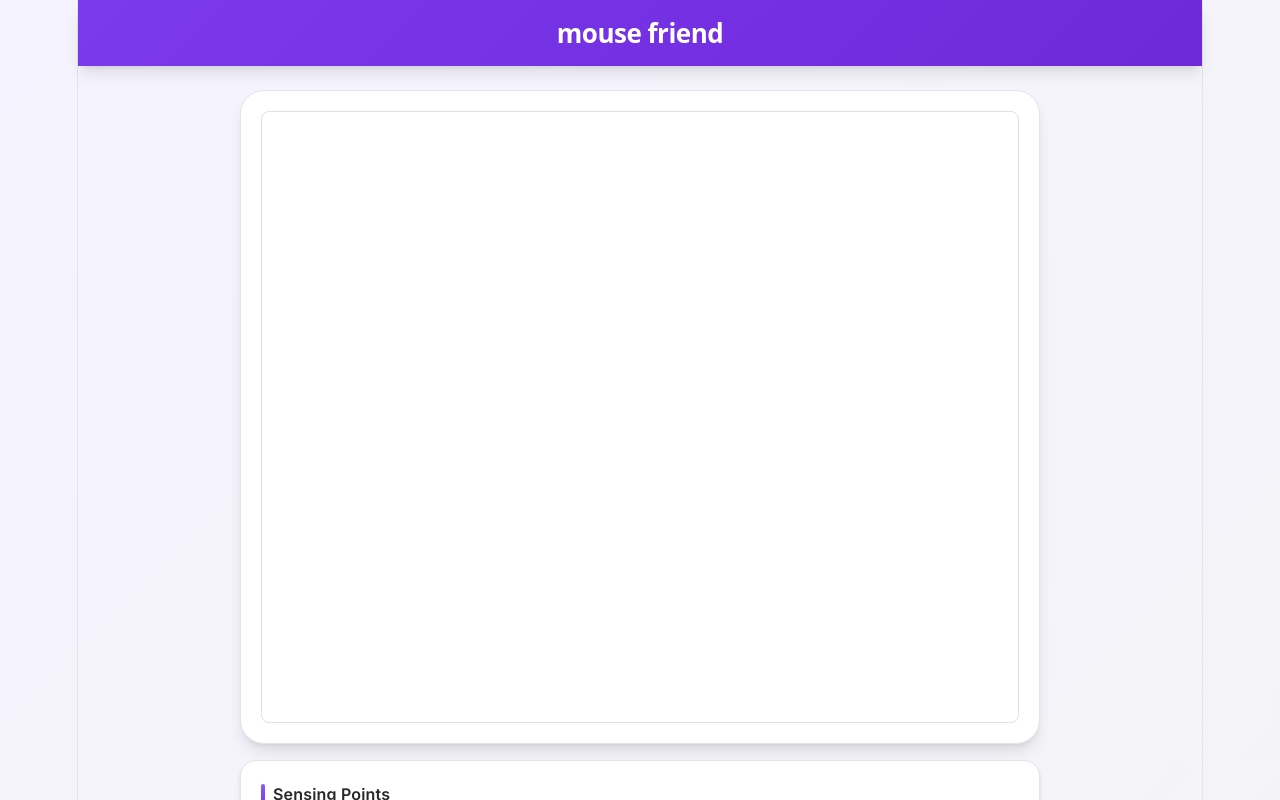
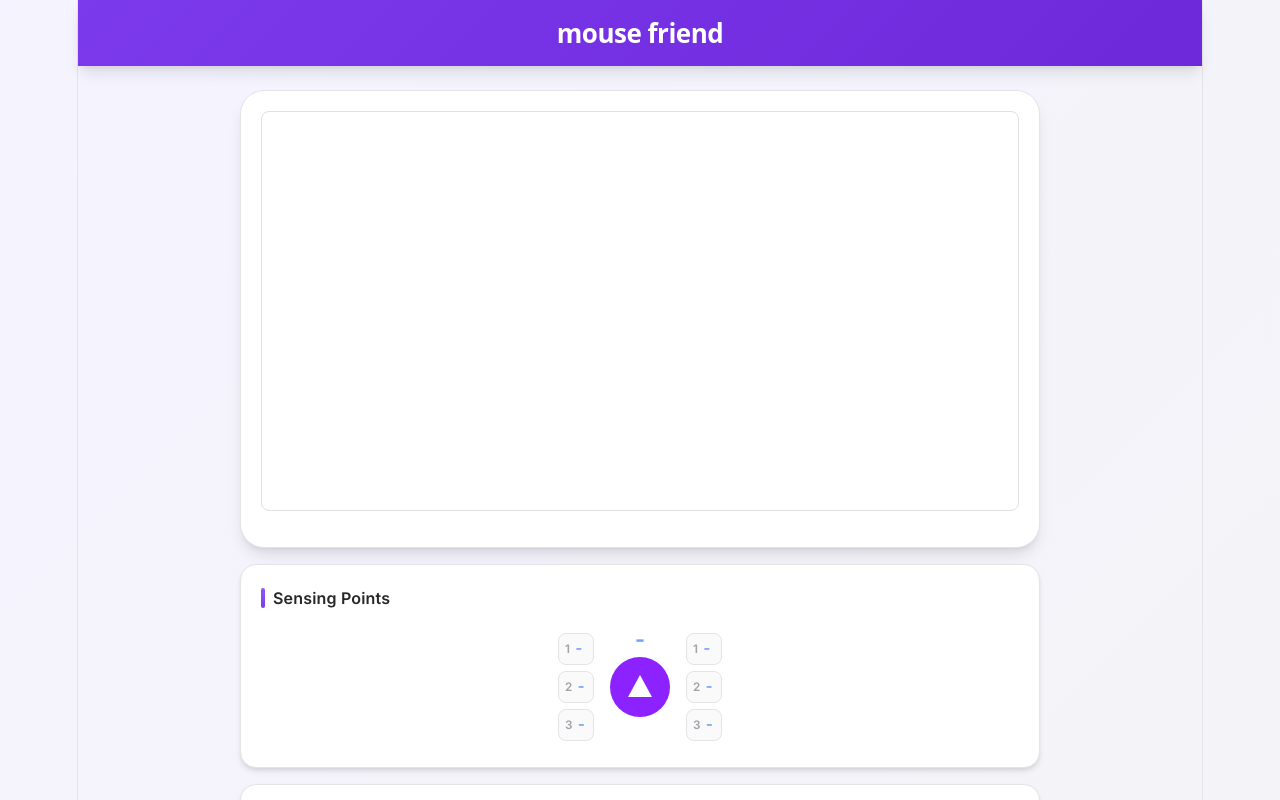
Before and after one commit to duckida/micromouse-friend, a React (Vite) app in the folder web-app/: page / in a window 1280 px wide. Shown: the top 800 px of the page. Built offline with nearby package versions, Linux system fonts and the light colour scheme.

Commit message:
Fix maze canvas height and step button visibility

```diff
--- a/web-app/src/App.css
+++ b/web-app/src/App.css
@@ -96,13 +96,12 @@ body {
   padding: 20px;
   box-shadow: var(--shadow-lg);
   border: 1px solid var(--gray-200);
-  display: flex;
-  flex-direction: column;
 }
 
-.visualization-area .maze-canvas-container {
-  flex: 1;
-  min-height: 300px;
+.maze-canvas-container {
+  width: 100%;
+  height: 400px;
+  margin-bottom: 16px;
 }
 
 .step-nav {
@@ -112,7 +111,6 @@ body {
   gap: 16px;
   padding-top: 16px;
   border-top: 1px solid var(--gray-200);
-  margin-top: 16px;
 }
 
 .cell-viewer-area {
```
